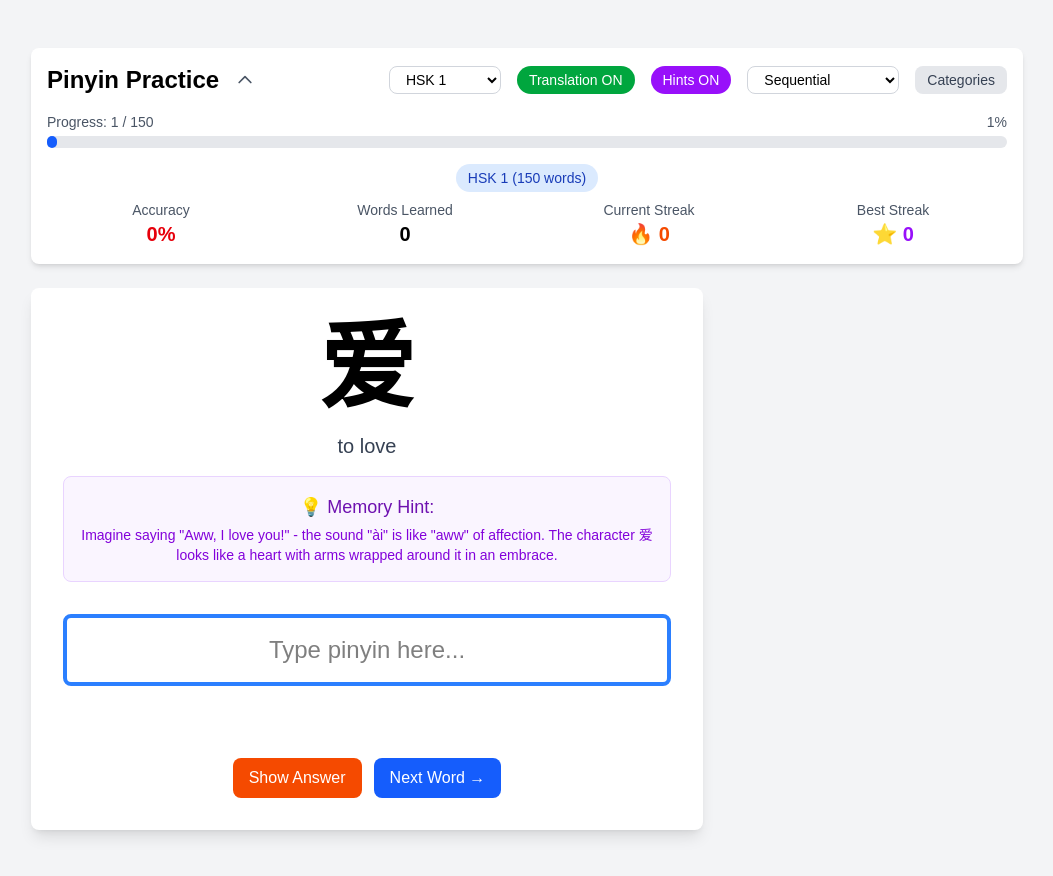
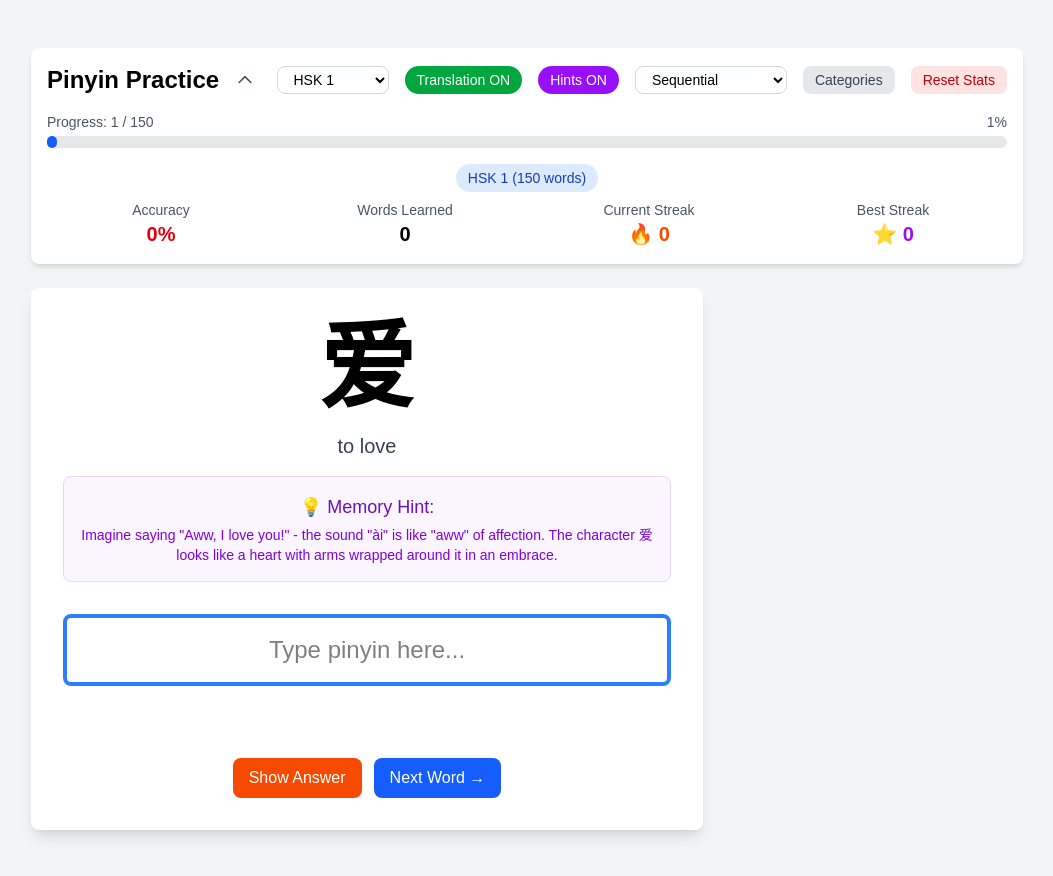
Before and after one commit to jestersimpps/pinyin, a Next.js app: page / in a window 1280 px wide. Shown: the whole page, without its empty margins (113-1166 px from the left). Built offline with nearby package versions, Linux system fonts and the light colour scheme.

Commit message:
progress

```diff
--- a/components/PinyinTypingPractice.tsx
+++ b/components/PinyinTypingPractice.tsx
@@ -41,12 +41,20 @@ export default function PinyinTypingPractice() {
   const [hskLevel, setHskLevel] = useState<'hsk1' | 'hsk2' | 'hsk3' | 'hsk4' | 'hsk1-2' | 'hsk1-3' | 'hsk1-4' | 'all'>('hsk1');
   const [isCompleted, setIsCompleted] = useState(false);
   const [isLoading, setIsLoading] = useState(false);
-  const [stats, setStats] = useState<PracticeStats>({
-    totalAttempts: 0,
-    correctFirstTry: 0,
-    wordsLearned: [],
-    currentStreak: 0,
-    bestStreak: 0
+  const [stats, setStats] = useState<PracticeStats>(() => {
+    if (typeof window !== 'undefined') {
+      const stored = localStorage.getItem('chinese-practice-stats');
+      if (stored) {
+        return JSON.parse(stored);
+      }
+    }
+    return {
+      totalAttempts: 0,
+      correctFirstTry: 0,
+      wordsLearned: [],
+      currentStreak: 0,
+      bestStreak: 0
+    };
   });
   const [practicedWords, setPracticedWords] = useState<Set<string>>(new Set());
   const [selectedCategories, setSelectedCategories] = useState<VocabularyCategory[]>([]);
@@ -55,6 +63,13 @@ export default function PinyinTypingPractice() {
 
   const { progress, updateItemProgress } = useProgress();
   const inputRef = useRef<HTMLInputElement>(null);
+
+  // Save stats to localStorage whenever they change
+  useEffect(() => {
+    if (typeof window !== 'undefined') {
+      localStorage.setItem('chinese-practice-stats', JSON.stringify(stats));
+    }
+  }, [stats]);
 
   // Filter vocabulary based on HSK level and categories
   useEffect(() => {
@@ -379,6 +394,22 @@ export default function PinyinTypingPractice() {
             >
               {selectedCategories.length > 0 ? `Categories (${selectedCategories.length})` : 'Categories'}
             </button>
+            <button
+              onClick={() => {
+                if (confirm('Are you sure you want to reset your practice statistics?')) {
+                  setStats({
+                    totalAttempts: 0,
+                    correctFirstTry: 0,
+                    wordsLearned: [],
+                    currentStreak: 0,
+                    bestStreak: 0
+                  });
+                }
+              }}
+              className="px-2 py-1 sm:px-3 rounded-lg text-xs sm:text-sm font-medium bg-red-100 text-red-700 hover:bg-red-200 transition-all"
+            >
+              Reset Stats
+            </button>
           </div>
           )}
         </div>
@@ -474,13 +505,7 @@ export default function PinyinTypingPractice() {
               onClick={() => {
                 setCurrentWordIndex(0);
                 setIsCompleted(false);
-                setStats({
-                  totalAttempts: 0,
-                  correctFirstTry: 0,
-                  wordsLearned: [],
-                  currentStreak: 0,
-                  bestStreak: 0
-                });
+                // Keep stats when starting over
               }}
               className="px-4 py-2 sm:px-6 sm:py-3 bg-blue-600 text-white rounded-lg hover:bg-blue-700 font-medium transition-all text-sm sm:text-base"
             >
```
